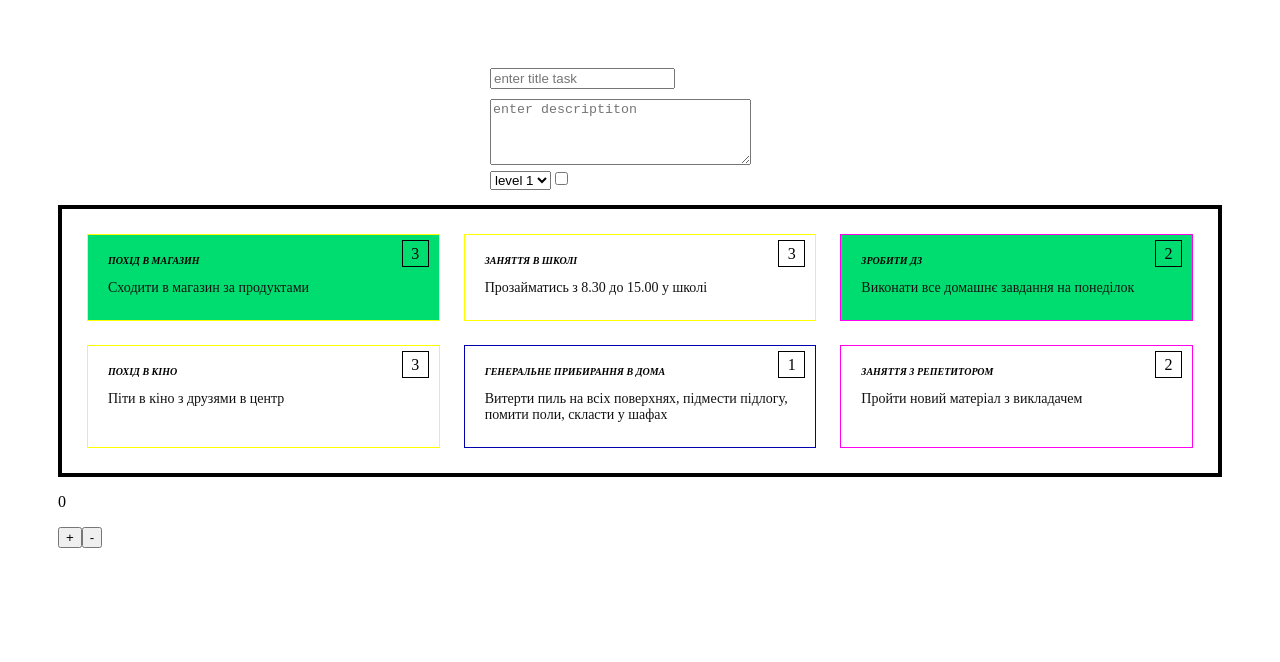
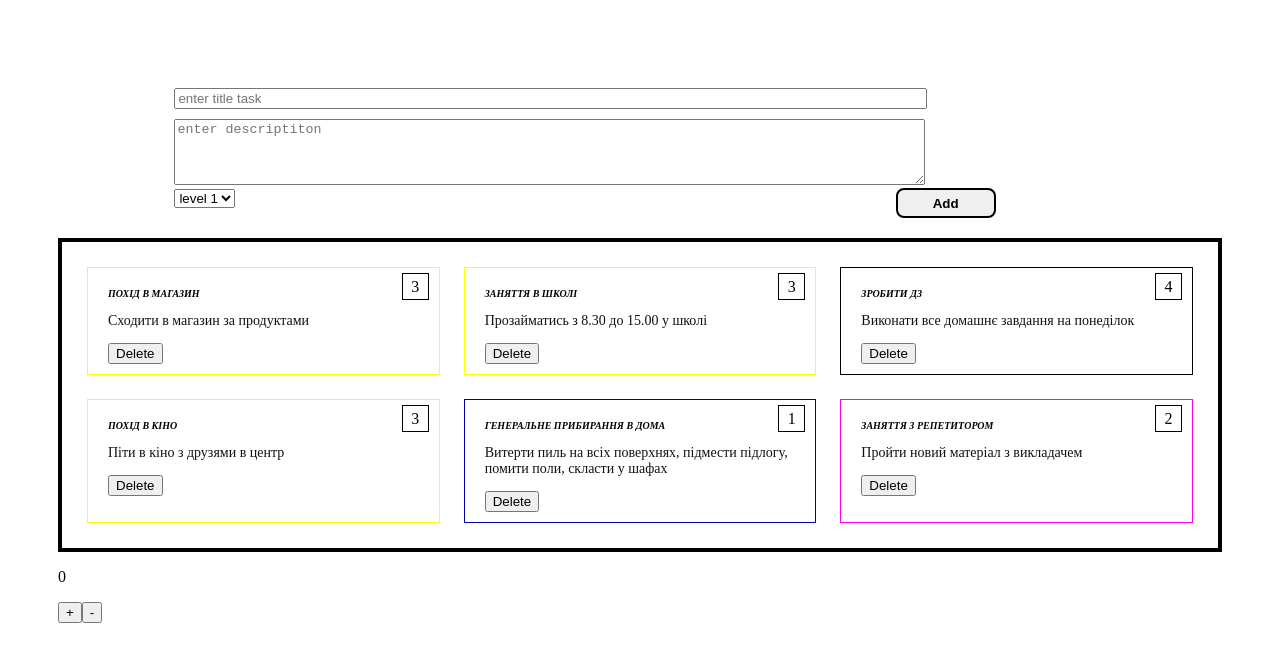
Before and after one commit to iveke/react-tkach, a React (Create React App) app: page / in a window 1280 px wide. Shown: the top 662 px of the page. Built offline with nearby package versions, Linux system fonts and the light colour scheme.

Commit message:
lesson 3, add and delete func

```diff
--- a/package.json
+++ b/package.json
@@ -6,6 +6,7 @@
   "dependencies": {
     "formik": "^2.4.5",
     "modern-normalize": "^2.0.0",
+    "nanoid": "^5.0.6",
     "react": "^18.2.0",
     "react-dom": "^18.2.0",
     "react-scripts": "5.0.1",
--- a/src/App.js
+++ b/src/App.js
@@ -1,17 +1,34 @@
-
-import * as yup from "yup";
+// import * as yup from "yup";
 import Clicker from "components/BtnStep/BtnStep";
 import FormLogin from "components/FormToDo/FormToDo.jsx";
-import { ListToDo } from "components/ListToDo/ListToDo.jsx";
+import ListToDo from "components/ListToDo/ListToDo.jsx";
+import { Component } from "react";
+import data from "to-do.json";
+import { nanoid } from "nanoid";
 
-function App() {
-  return (
-    <main style={{padding:50}}>
-      <FormLogin />
-      <ListToDo />
-      <Clicker />
-    </main>
-  )
+class App extends Component {
+  state = {
+    list: data,
+  };
+  handleDeleteItem = (deleteId) => {
+    this.setState((prevState) => ({
+      list: prevState.list.filter((item) => item.id !== deleteId),
+    }));
+
+  };
+  handleAddItem = (item)=>{
+this.setState((prevState)=> ({list: [...prevState.list, {...item, id: nanoid(), status: false}]
+}))
+  }
+  render() {
+    return (
+      <main style={{ padding: 50 }}>
+        <FormLogin onAdd={this.handleAddItem}/>
+        <ListToDo list={this.state.list} onDelete={this.handleDeleteItem} />
+        <Clicker />
+      </main>
+    );
+  }
 }
 
 export default App;
--- a/src/components/FormToDo/FormToDo.jsx
+++ b/src/components/FormToDo/FormToDo.jsx
@@ -1,21 +1,23 @@
-import { Form, Input } from "./FormToDo.style";
+import { Btn, Form, Input, Section, Textrea } from "./FormToDo.style";
 import { Component } from "react";
 
+const intialValue = {
+  description: "",
+  title: "",
+  level: "1",
+};
+
 class FormLogin extends Component {
-  state = {
-    email: "",
-    name: "",
-    title: "",
-    agree: false,
-  };
+  state = intialValue;
   handleChange = (e) => {
     const { name, value } = e.target;
     this.setState({ [name]: value });
-    console.log(name, value);
   };
-  handleChangeCheckBox = (e) => {
-    this.setState({agree: e.target.checked})
-  }
+  handleSubmit = (e) => {
+    e.preventDefault();
+    this.props.onAdd({...this.state, level: Number(this.state.level)})
+    this.setState(intialValue);
+  };
 
   render() {
     return (
@@ -27,19 +29,24 @@ class FormLogin extends Component {
           value={this.state.title}
           onChange={this.handleChange}
         />
-        <textarea
+        <Textrea
           name="description"
           cols="30"
           rows="4"
           placeholder="enter descriptiton"
-        ></textarea>
-        <select name="level">
+          value={this.state.description}
+          onChange={this.handleChange}
+        ></Textrea>
+        <Section
+          name="level"
+          value={this.state.level}
+          onChange={this.handleChange}
+        >
           <option value="1"> level 1</option>
-          <option value="2"> level 2</option>
-          <option value="3"> level 3 </option>
-        </select>
-
-            <Input type="checkbox"  value={this.state.agree} onChange={this.handleChangeCheckBox}/>
+          <option value={2}> level 2</option>
+          <option value={3}> level 3 </option>
+        </Section>
+        <Btn onClick={this.handleSubmit}>Add</Btn>
       </Form>
     );
   }
--- a/src/components/FormToDo/FormToDo.style.jsx
+++ b/src/components/FormToDo/FormToDo.style.jsx
@@ -1,17 +1,30 @@
 import styled from "styled-components";
 
 export const Form = styled.form`
-  margin: 0 auto;
+  position: relative;
+  margin: 20px auto;
   padding: 10px;
-  width: 300px;
+  width: 80%;
 `;
 
 export const Input = styled.input`
   margin-bottom: 10px;
+  width: inherit;
+`;
+
+export const Textrea = styled.textarea`
+  width: inherit;
+`;
+
+export const Section = styled.select`
+  display: block;
 `;
 
 export const Btn = styled.button`
-  width:100px ;
+  position: absolute;
+  bottom: 0;
+  right: 120px;
+  width: 100px;
   height: 30px;
   border: solid 2px black;
   border-radius: 8px;
--- a/src/components/ListToDo/ListToDo.jsx
+++ b/src/components/ListToDo/ListToDo.jsx
@@ -1,17 +1,39 @@
+import { Component } from "react";
 import data from "../../to-do.json"
 import { Item, Level, List, Text, Title } from "./ListToDo.style";
 
-export const ListToDo = ()=> {
-    console.log(data);
+
+const ListToDo = ({list, onDelete}) => {
+
+
+        return (
+
+            <List>
+                {list.map(({title, description, level,id, status}) => (
+               <ToDoItem
+               key={id}
+               id={id}
+               title={title}
+               level={level}
+               status={status}
+               description={description}
+               onDelete={onDelete}
+               />
+               ))}
+            </List>
+        )
+
+}
+
+const ToDoItem = ({id, title, level, description, onDelete}) => {
     return (
-
-        <List>
-            {data.map(({title, description, level,id, status}) => (
-            <Item key={id} level = {level} status = {status}>
-                <Title>{title}</Title>
-                <Text>{description}</Text>
-                <Level>{level}</Level>
-            </Item>))}
-        </List>
+        <Item level={level}>
+            <Title>{title}</Title>
+            <Text>{description}</Text>
+            <Level>{level}</Level>
+            <button onClick={()=> {onDelete(id)}}>Delete</button>
+        </Item>
     )
 }
+
+export default ListToDo;
--- a/src/components/ListToDo/ListToDo.style.jsx
+++ b/src/components/ListToDo/ListToDo.style.jsx
@@ -53,5 +53,5 @@ export const Level = styled.div`
   justify-content: center;
   width: 25px;
   height: 25px;
-  border: 1px solid #000;
+  border: 1px solid ${(props)=> getColorLevel(props)};
 `;
--- a/src/to-do.json
+++ b/src/to-do.json
@@ -17,7 +17,7 @@
       "id": 3,
       "title": "Зробити дз",
       "description": "Виконати все домашнє завдання на понеділок",
-      "level": 2,
+      "level": 4,
       "status": true
     },
     {
```
Also changed, not shown: 1 other file (tests, documents, lock files or other folders).
